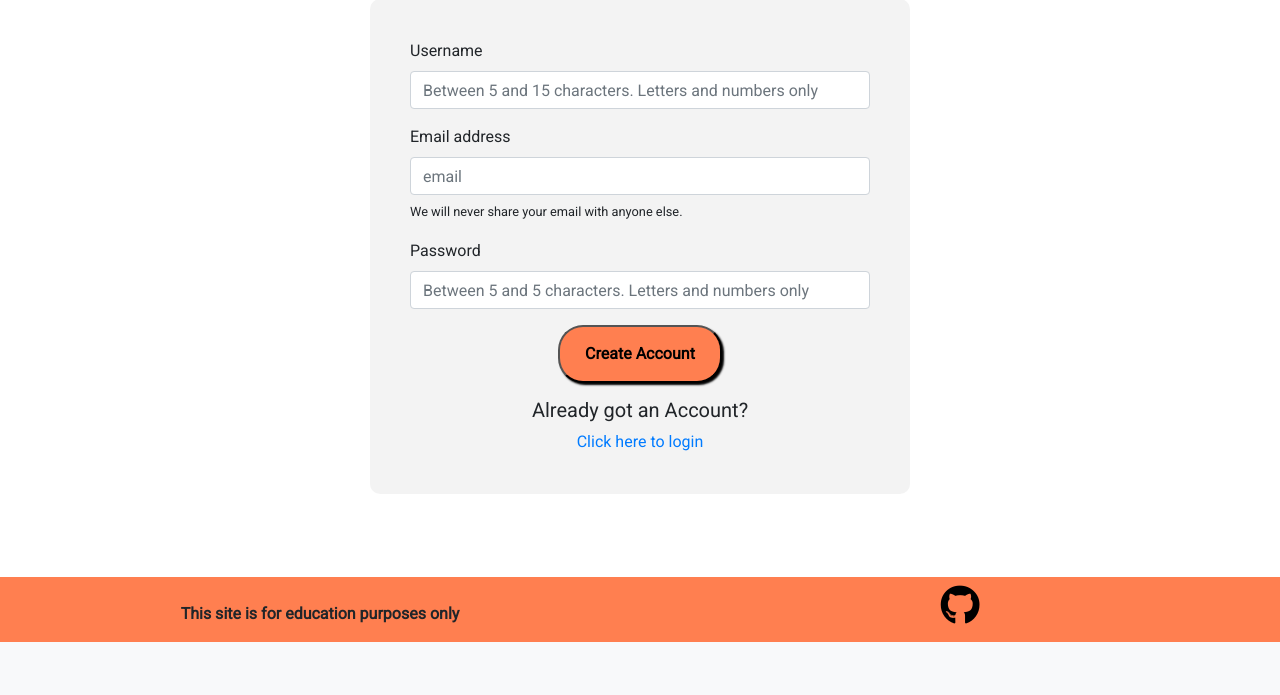
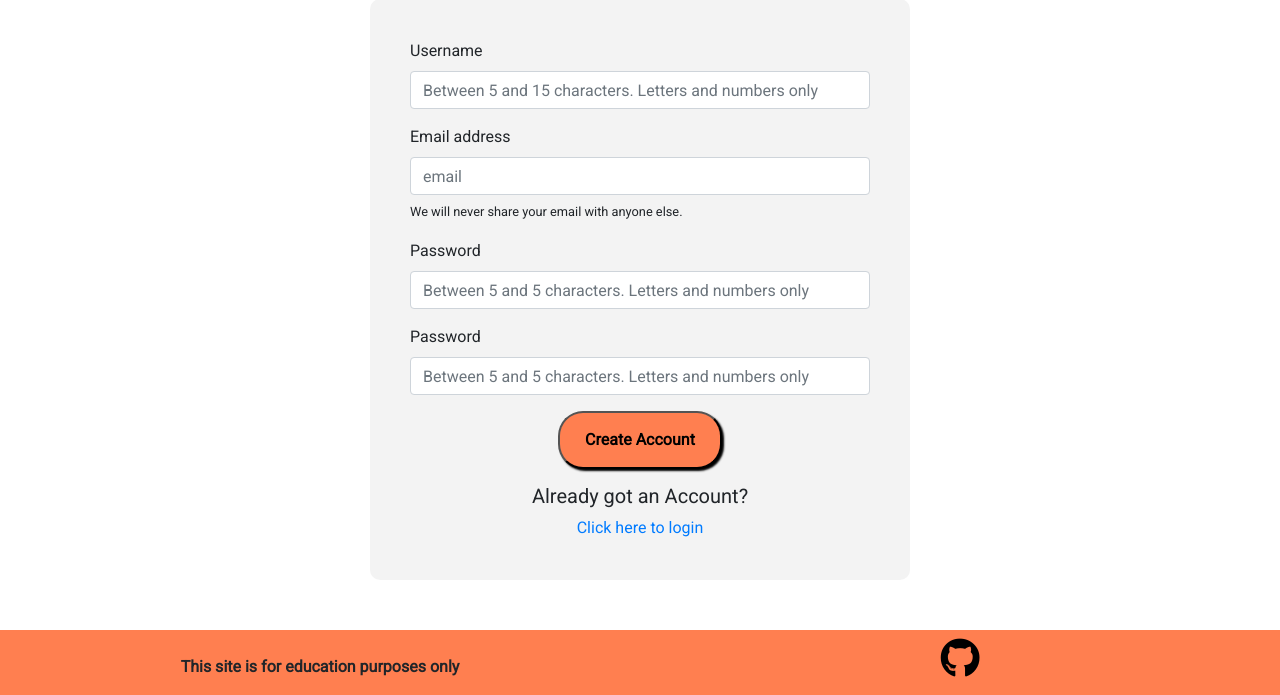
Before and after one commit to Bradders81/the-recipe-db, a Flask app: page /signup in a window 1280 px wide. Shown: the part 158-853 px from the top of the page. Before the commit the page ends 800 px from the top, so only its background shows below. Run offline with Flask 2, Linux system fonts and the light colour scheme; some libraries are stand-ins or nearby versions; some web fonts are replaced.

Commit message:
Add username and password checks to sign up form

```diff
--- a/app.py
+++ b/app.py
@@ -36,9 +36,22 @@
     if request.method == "POST":
         email_registered = mongo.db.users.find_one(
             {"email": request.form.get("email").lower()})
+        user_registered = mongo.db.users.find_one(
+            {"username": request.form.get("username").lower()})
+
+        if user_registered:
+            flash("User name not available.")
+            return redirect(url_for("signup"))
 
         if email_registered:
             flash("Email address already registered.")
+            return redirect(url_for("signup"))
+
+        password = request.form.get("password")
+        confirm_password = request.form.get("confirm_password")
+
+        if password != confirm_password:
+            flash("Passwords do not match")
             return redirect(url_for("signup"))
 
         create_account = {
@@ -59,26 +72,27 @@
 def login():
     if request.method == "POST":
         existing_user = mongo.db.users.find_one(
-            {"email": request.form.get("email").lower()})
+            {"username": request.form.get("username").lower()})
 
         if existing_user:
             if check_password_hash(
-                existing_user["password"], request.form.get("password")):
-                    session["user"] = request.form.get("email").lower()
-                    flash("You are now Logged in")
+                    existing_user["password"], request.form.get("password")):
+                session["user"] = request.form.get("username").lower()
+                flash("You are now Logged in")
+                return redirect(url_for("profile", username=session["user"]))
             else:
                 flash("Incorrect login details, please try again.")
                 return redirect(url_for("login"))
 
         else:
             flash("Incorrect login details, please try again.")
-            return redirect(url_for("login"))
 
     return render_template("login.html")
 
 
 @ app.route("/profile")
 def profile():
+
     return render_template("profile.html")
 
 
--- a/static/css/style.css
+++ b/static/css/style.css
@@ -20,9 +20,8 @@
 /*----- Flash messages -----*/
 
 #flash-msg {
-    margin-top: 15px;
+    margin-top: 10px;
     font-weight: 600;
-
 }
 
 /*----- Credit: for sticky footer: https://css-tricks.com/couple-takes-sticky-footer/ -----*/
@@ -130,6 +129,7 @@
     background: rgba(78, 75, 75, 0.068);
     padding: 40px;
     border-radius: 10px;
+    margin-bottom: 50px;
 }
 
 /*---------- Footer ----------*/
--- a/templates/base.html
+++ b/templates/base.html
@@ -18,6 +18,7 @@
             <!-- Credit: Navbar from Bootstrap -->
             <nav class="navbar navbar-expand-lg navbar-light bg-light">
                 <a class="logo" href="{{ url_for('home_page') }}">The Recipe Database</a>
+
                 <button class="navbar-toggler" type="button" data-toggle="collapse" data-target="#navbarNav"
                     aria-controls="navbarNav" aria-expanded="false" aria-label="Toggle navigation">
                     <span class="navbar-toggler-icon"></span>
--- a/templates/login.html
+++ b/templates/login.html
@@ -12,8 +12,8 @@
             <div id="login-sign-up">
                 <form method="POST" action="{{ url_for('login') }}">
                     <div class="mb-3">
-                        <label for="email" class="form-label">Email Address</label>
-                        <input type="email" name="email" class="form-control" id="email"
+                        <label for="username" class="form-label">User Name</label>
+                        <input type="username" name="username" class="form-control" id="username"
                             placeholder="username">
                     </div>
                     <div class="mb-3">
--- a/templates/signup.html
+++ b/templates/signup.html
@@ -1,4 +1,5 @@
-{% extends "base.html" %} {% block content %}
+{% extends "base.html" %}
+{% block content %}
 
 <h1 id="login-header" class="headings">Sign Up</h1>
 
@@ -10,54 +11,36 @@
         <form method="POST" action="{{ url_for('signup') }}">
           <div class="mb-3">
             <label for="username" class="form-label">Username</label>
-            <input
-              type="username"
-              minlength="5"
-              maxlength="15"
-              pattern="^[a-zA-Z0-9]{5,15}]$"
-              name="username"
-              class="form-control"
-              id="username"
-              placeholder="Between 5 and 15 characters. Letters and numbers only"
-            />
+            <input type="username" minlength="5" maxlength="15" pattern="^[a-zA-Z0-9]{5,15}]$" name="username"
+              class="form-control" id="username" placeholder="Between 5 and 15 characters. Letters and numbers only" />
           </div>
           <div class="mb-3">
             <label for="email" class="form-label">Email address</label>
-            <input
-              type="email"
-              name="email"
-              class="form-control"
-              id="email"
-              placeholder="email"
-              aria-describedby="emailHelp"
-              required
-            />
+            <input type="email" name="email" class="form-control" id="email" placeholder="email"
+              aria-describedby="emailHelp" required />
             <div id="emailHelp" class="form-text">
               <small>We will never share your email with anyone else.</small>
             </div>
             <div class="mb-3"></div>
             <div class="mb-3">
               <label for="password" class="form-label">Password</label>
-              <input
-                type="password"
-                name="password"
-                minlength="5"
-                maxlength="15"
-                pattern="^[a-zA-Z0-9]{5,15}]$"
-                class="form-control"
-                placeholder="Between 5 and 5 characters. Letters and numbers only"
-                id="password"
-                required
-              />
+              <input type="password" name="password" minlength="5" maxlength="15" pattern="^[a-zA-Z0-9]{5,15}]$"
+                class="form-control" placeholder="Between 5 and 5 characters. Letters and numbers only" id="password"
+                required />
+            </div>
+            <div class="mb-3"></div>
+            <div class="mb-3">
+              <label for="confirm_password" class="form-label">Password</label>
+              <input type="password" name="confirm_password" minlength="5" maxlength="15" pattern="^[a-zA-Z0-9]{5,15}]$"
+                class="form-control" placeholder="Between 5 and 5 characters. Letters and numbers only" id="confirm_password"
+                required />
             </div>
           </div>
           <div class="align-center">
             <button type="submit" class="cta-btn">Create Account</button>
             <div id="login-sign-up-cta">
               <h5>Already got an Account?</h5>
-              <a href="{{ url_for('login') }}" id="sign-up-btn"
-                >Click here to login</a
-              >
+              <a href="{{ url_for('login') }}" id="sign-up-btn">Click here to login</a>
             </div>
           </div>
         </form>
```
Lines whose indentation alone changed are shown as unchanged.
